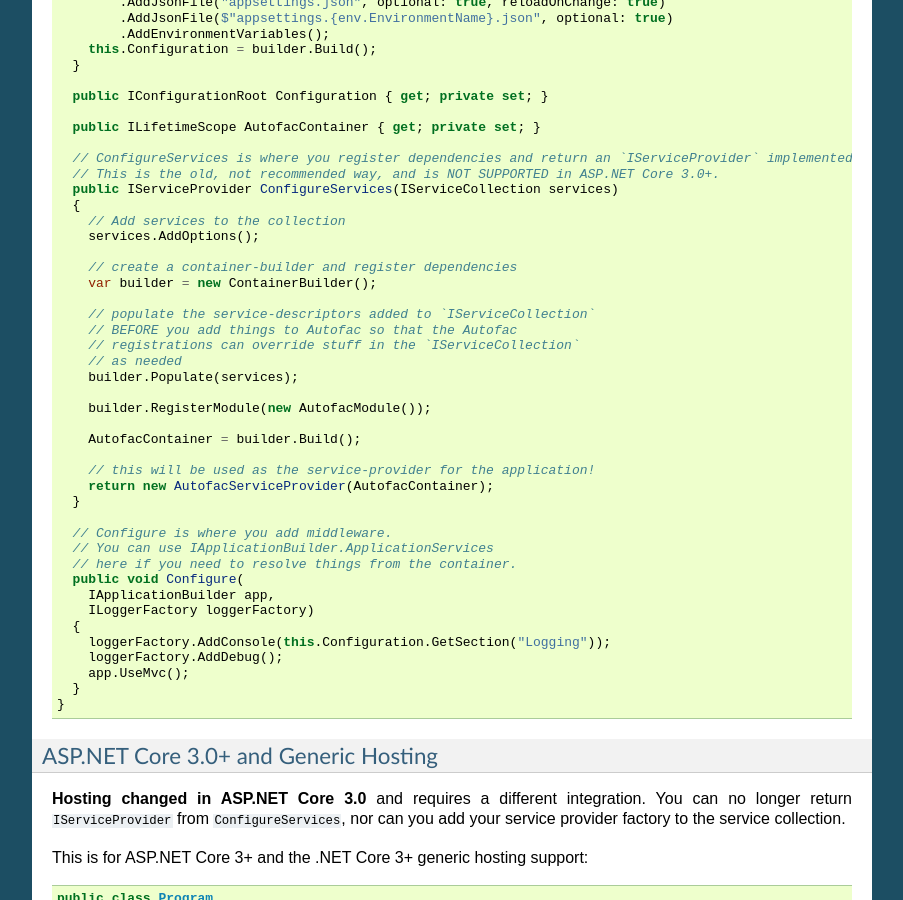
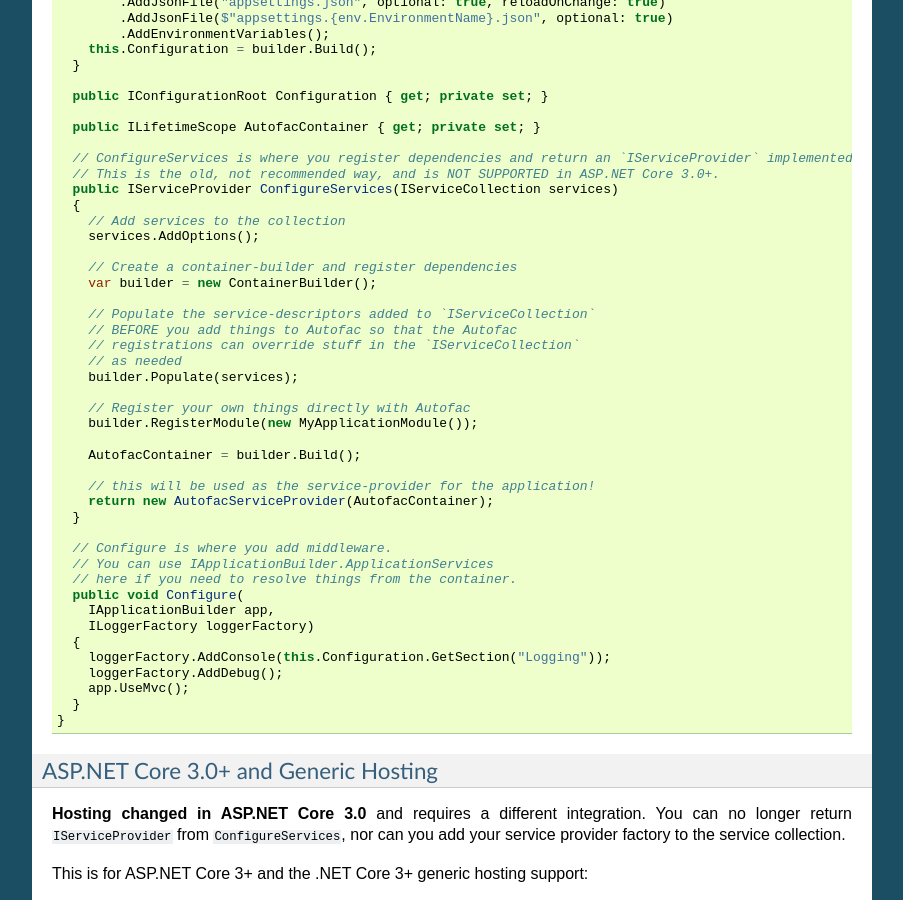
Before and after one commit to autofac/Documentation, a Sphinx documentation site: the page built from docs/integration/aspnetcore.rst, in a window 1280 px wide and 900 px high, scrolled down 1625 px. Shown: the whole window, without its empty margins (198-1101 px from the left). Built offline with Sphinx 7.4.7, drawn with Linux system fonts in a browser that asks for light colours; some of the changed text lies outside the part shown.

Commit message:
#91: Clarification around startup class registrations.

```diff
--- a/docs/integration/aspnetcore.rst
+++ b/docs/integration/aspnetcore.rst
@@ -80,16 +80,17 @@
         // Add services to the collection
         services.AddOptions();
 
-        // create a container-builder and register dependencies
+        // Create a container-builder and register dependencies
         var builder = new ContainerBuilder();
 
-        // populate the service-descriptors added to `IServiceCollection`
+        // Populate the service-descriptors added to `IServiceCollection`
         // BEFORE you add things to Autofac so that the Autofac
         // registrations can override stuff in the `IServiceCollection`
         // as needed
         builder.Populate(services);
 
-        builder.RegisterModule(new AutofacModule());
+        // Register your own things directly with Autofac
+        builder.RegisterModule(new MyApplicationModule());
 
         AutofacContainer = builder.Build();
 
@@ -180,7 +181,8 @@
       // Don't build the container; that gets done for you by the factory.
       public void ConfigureContainer(ContainerBuilder builder)
       {
-          builder.RegisterModule(new AutofacModule());
+        // Register your own things directly with Autofac, like:
+        builder.RegisterModule(new MyApplicationModule());
       }
 
       // Configure is where you add middleware. This is called after
```
